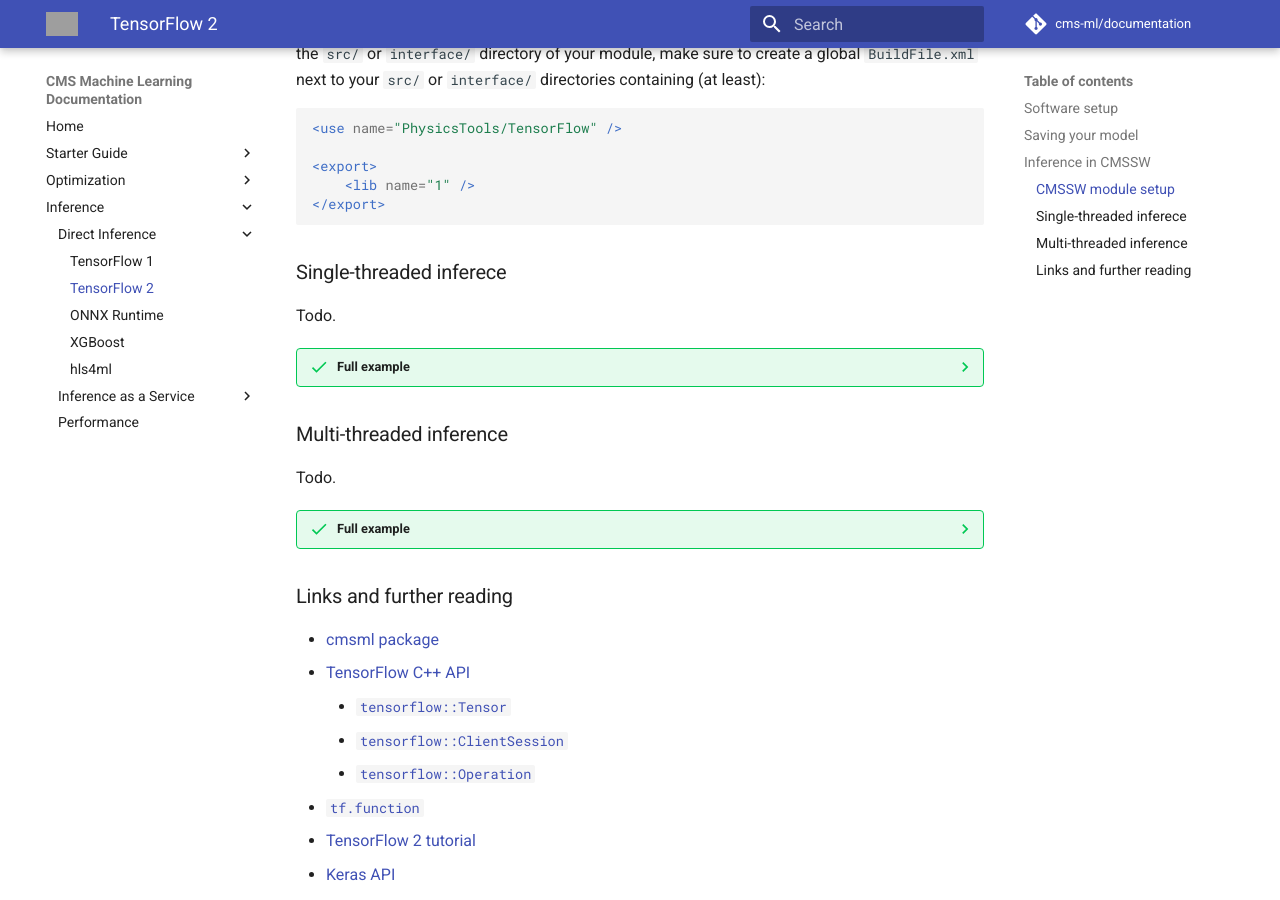
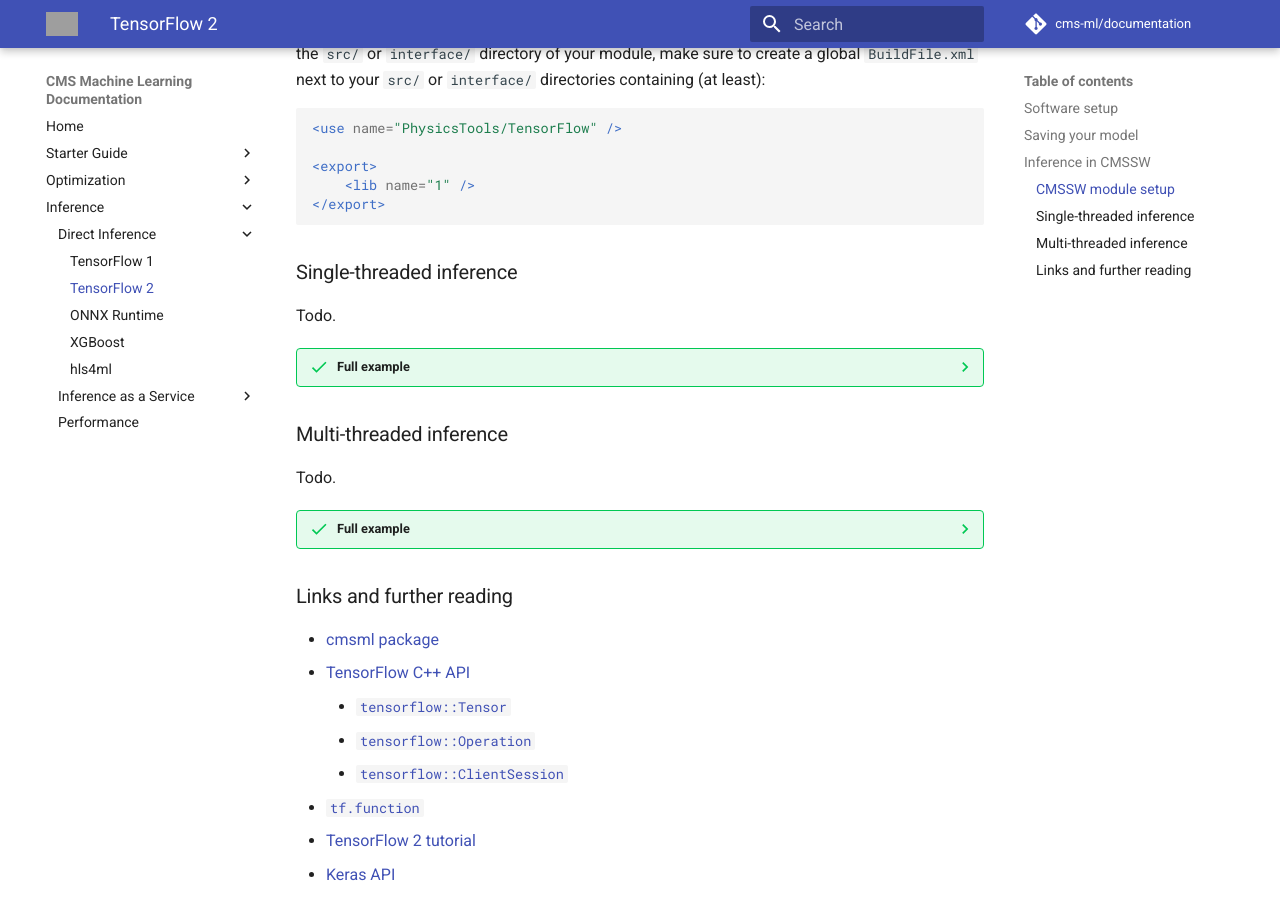
Before and after one commit to cms-ml/documentation, an MkDocs documentation site: the page built from content/inference/tensorflow2.md, in a window 1280 px wide and 900 px high, scrolled down 2264 px. Built offline with MkDocs 1.6.1 and Material for MkDocs 9.7.7, drawn with Linux system fonts in a browser that asks for light colours; comment, search, counter and statistics services are not loaded; grey boxes are pictures that could not be loaded.

````diff
--- a/content/inference/tensorflow2.md
+++ b/content/inference/tensorflow2.md
@@ -151,7 +151,7 @@
 ```
 
 
-### Single-threaded inferece
+### Single-threaded inference
 
 Todo.
 
@@ -172,8 +172,8 @@
 - [cmsml package](https://cmsml.readthedocs.io)
 - [TensorFlow C++ API](https://www.tensorflow.org/api_docs/cc)
     - [`tensorflow::Tensor`](https://www.tensorflow.org/api_docs/cc/class/tensorflow/tensor)
+    - [`tensorflow::Operation`](https://www.tensorflow.org/api_docs/cc/class/tensorflow/operation)
     - [`tensorflow::ClientSession`](https://www.tensorflow.org/api_docs/cc/class/tensorflow/client-session)
-    - [`tensorflow::Operation`](https://www.tensorflow.org/api_docs/cc/class/tensorflow/operation)
 - [`tf.function`](https://www.tensorflow.org/guide/function)
 - [TensorFlow 2 tutorial](https://indico.cern.ch/event/882992/contributions/3721506/attachments/1994721/3327402/TensorFlow_2_Workshop_CERN_2020.pdf)
 - [Keras API](https://keras.io/api)
````
Also changed, not shown: 1 other file.
